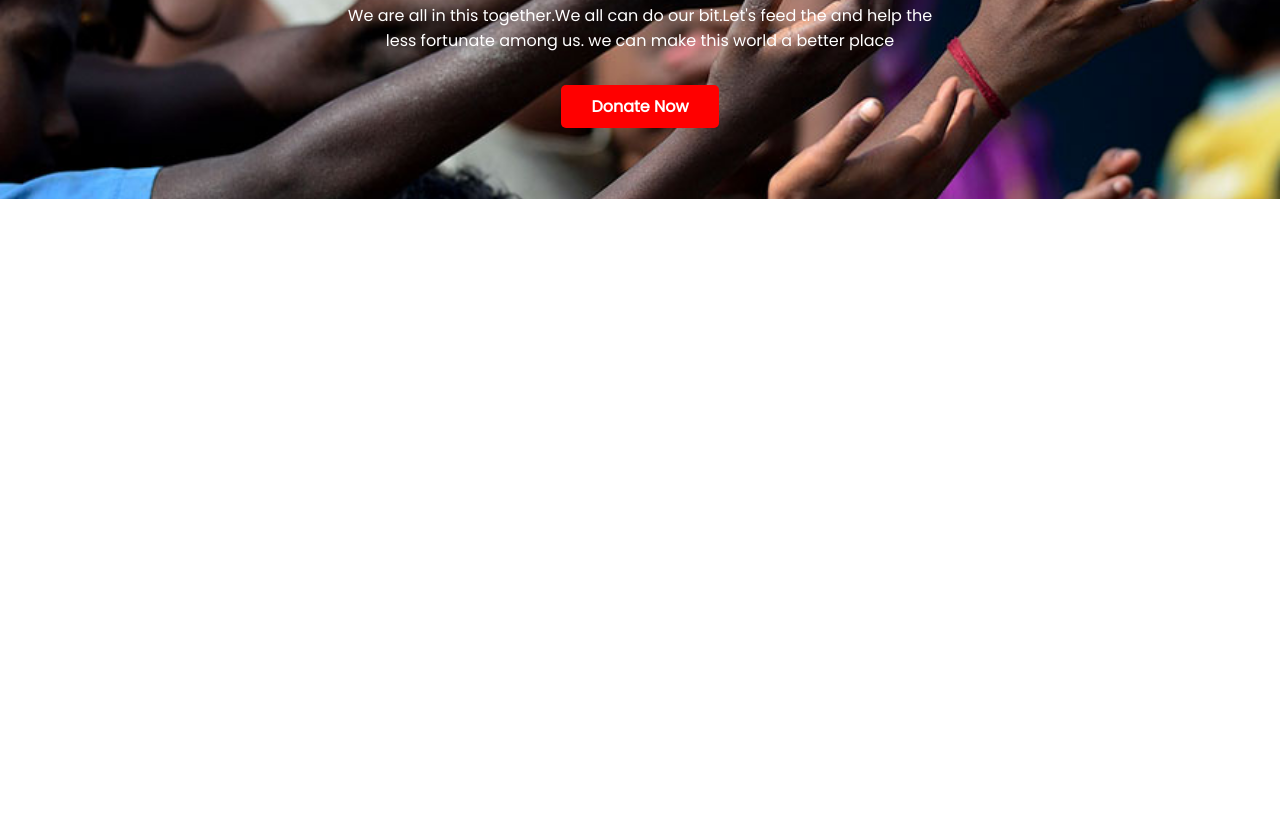
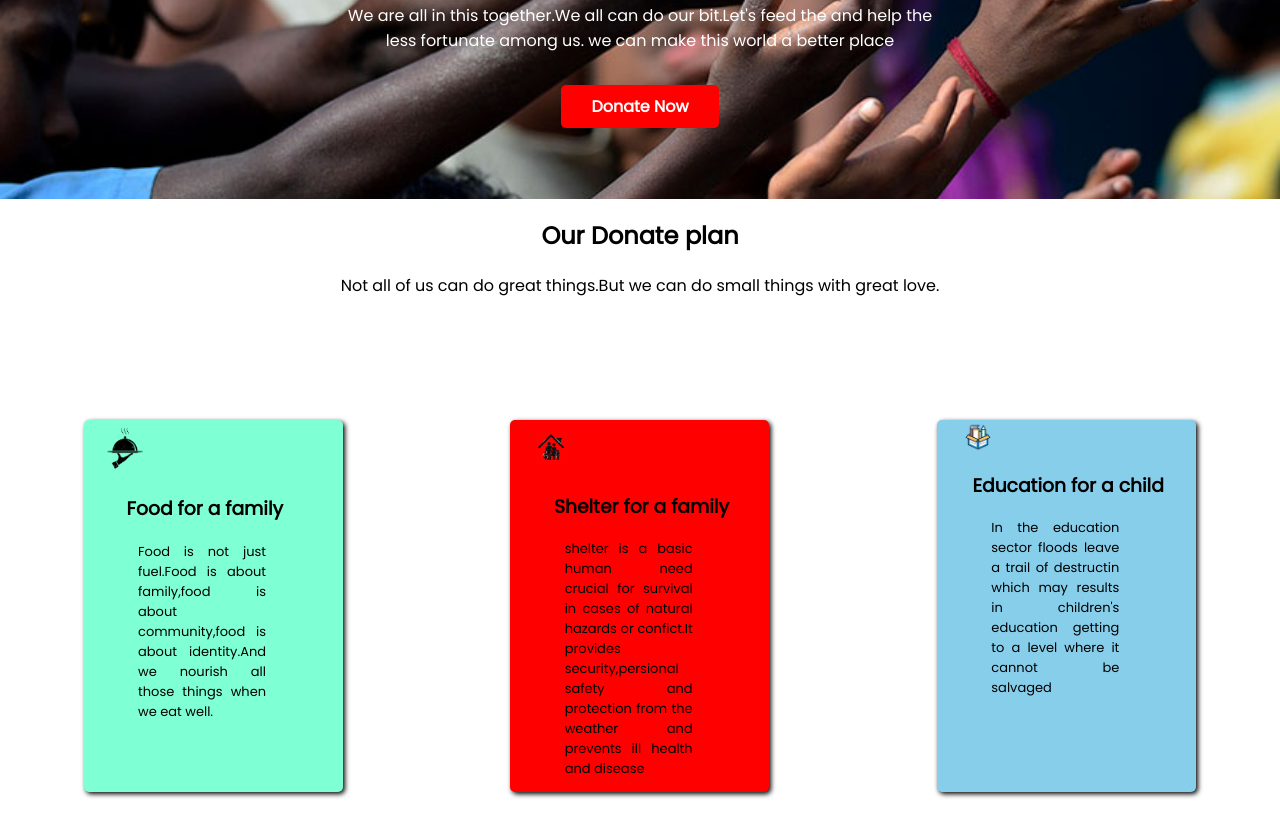
Before and after one commit to foujianajia/donate-time, a plain HTML site: page index.html in a window 1280 px wide. Shown: the part 287-1105 px from the top of the page. Before the commit the page ends 800 px from the top, so only its background shows below. Drawn offline with Linux system fonts and the light colour scheme.

Commit message:
donate plan

```diff
--- a/index.html
+++ b/index.html
@@ -1,6 +1,3 @@
-<!DOCTYPE html>
-<html lang="en">
-
 <head>
     <meta charset="UTF-8">
     <meta http-equiv="X-UA-Compatible" content="IE=edge">
@@ -25,6 +22,41 @@
             <a class="link-button" target="_blank" href="">Donate Now</a>
         </div>
     </section>
+    <section class="third-part">
+
+        <div class="space-button">
+            <h2>Our Donate plan</h2>
+            <p>Not all of us can do great things.But we can do small things with great love.</p>
+        </div>
+        <div class="donate-plan">
+            <div class="create-box">
+                <img class="icon" src="images/donation17-removebg-preview.png" alt="" style="margin-right: 180px">
+                <h3 style="margin-right: 20px">Food for a family</h3>
+                <p>Food is not just fuel.Food is about family,food is about community,food is about identity.And we
+                    nourish all those things when we eat well. </p>
+
+            </div>
+            <div class="create-box" style="background-color: red">
+                <img class="icon" src="images/donation.19-removebg.png" alt="" style="margin-right:180px">
+                <h3>Shelter for a family</h3>
+                <p>shelter is a basic human need crucial for survival in cases of natural hazards or confict.It provides
+                    security,persional safety and protection from the weather and prevents ill health and disease</p>
+            </div>
+            <div class="create-box" style="background-color: skyblue">
+                <img src="images/education icon1-removebg.png" alt="" style="margin-right:180px">
+                <h3>Education for a child</h3>
+                <p>In the education sector floods leave a trail of destructin which may results in children's education
+                    getting to a level where it cannot be salvaged</p>
+            </div>
+        </div>
+
+
+
+
+
+
+
+    </section>
 </body>
 
 </html>
--- a/style.css
+++ b/style.css
@@ -10,7 +10,7 @@ h1 {
     color: white;
 }
 
-p {
+.top-part p {
     color: white;
 }
 
@@ -40,9 +40,54 @@ div {
     padding-top: 15px;
     padding-bottom: 80px;
 
+}
+
+.third-part {
+    color: black;
+
+}
+
+img {
+    width: 50px;
+    height: auto;
+}
+
+.donate-plan {
+    display: flex;
+
+}
+
+.space-button {
+    padding-bottom: 80px;
+}
+
+.donate-plan p {
+    text-align: justify;
+    font-size: small;
+    width: 50%;
+    padding-left: 20%;
+
+
+}
+
+.create-box {
+    width: 20%;
+    box-shadow: 2px 2px 5px;
+    margin: 2% auto;
+    width: 20%;
 
 
 
+    padding-left: 3px;
+    padding-top: 3px;
+    border-radius: 5px;
+    box-align: center 20px;
+
+    display: inline-block;
 
 
+    background-color: aquamarine;
+    left: 50%;
+    right: 50%;
+    background-position: center;
 }
```
Also changed, not shown: images/donation.19-removebg.png (added), images/donation17-removebg-preview.png (added), images/education icon1-removebg.png (added).
